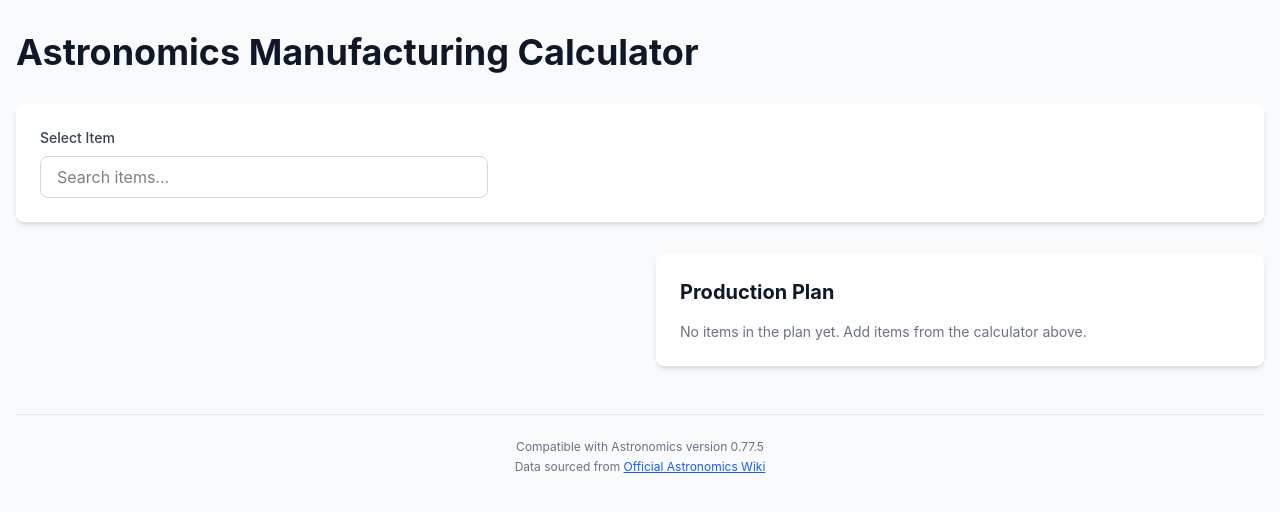
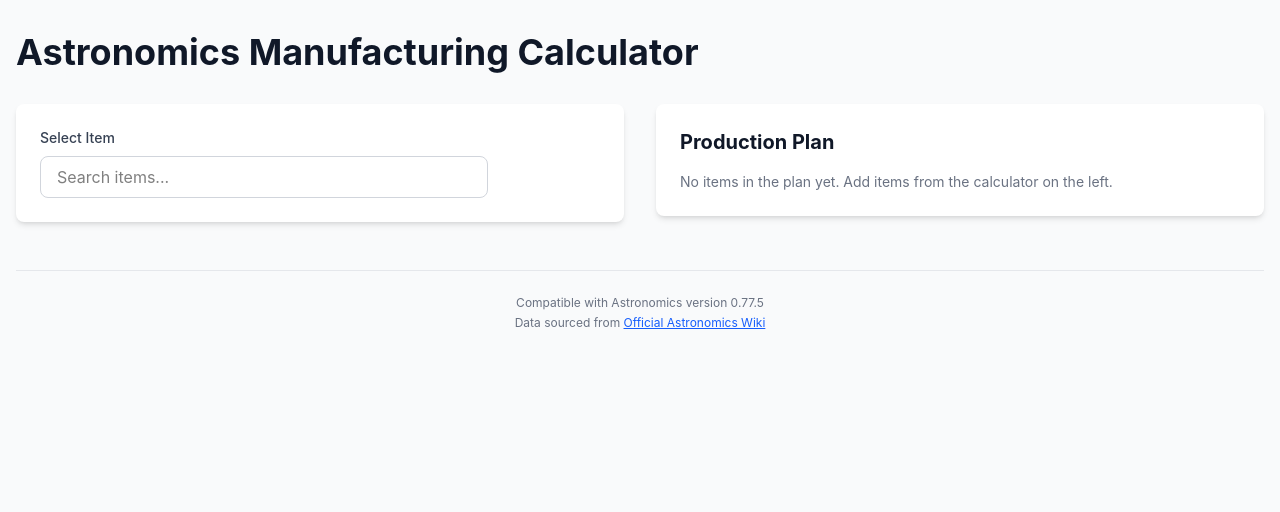
Before and after one commit to k-chop/astronomics-manufacturing-calculator, a React (Vite) app: page / in a window 1280 px wide. Shown: the top 512 px of the page. Built offline with nearby package versions, Linux system fonts and the light colour scheme.

Commit message:
vibe: レイアウト変更

```diff
--- a/src/App.tsx
+++ b/src/App.tsx
@@ -104,36 +104,28 @@ export const App = () => {
           Astronomics Manufacturing Calculator
         </h1>
 
-        <div className="bg-white rounded-lg shadow-md p-6 mb-8">
+        {/* 2-column layout: Left (Calculator) + Right (Production Plan) */}
+        <div className="grid grid-cols-1 lg:grid-cols-2 gap-8">
+          {/* Left Column: Calculator */}
+          <div className="space-y-8">
+            {/* Select Item */}
+            <div className="bg-white rounded-lg shadow-md p-6">
               <label htmlFor={itemSearchId} className="block text-sm font-medium text-gray-700 mb-2">
                 Select Item
               </label>
               <ItemSearch onSelect={handleItemSelect} inputId={itemSearchId} />
             </div>
 
-        {/* Main Content: 2-column layout */}
-        <div className="grid grid-cols-1 lg:grid-cols-2 gap-8">
-          {/* Left Column: Calculator Results */}
-          <div className="space-y-8">
+            {/* Manufacturing Results */}
             {results && selectedItem && (
-              <>
               <ManufacturingResult
                 results={results}
                 targetItem={selectedItem}
                 targetAmount={amount}
                 onAmountChange={handleAmountChange}
                 onReset={handleReset}
+                onAddToPlan={handleAddToPlan}
               />
-                <div className="flex justify-center">
-                  <button
-                    type="button"
-                    onClick={handleAddToPlan}
-                    className="px-6 py-3 bg-purple-600 text-white rounded-lg hover:bg-purple-700 focus:outline-none focus:ring-2 focus:ring-purple-500 font-medium shadow-md"
-                  >
-                    Add to Production Plan
-                  </button>
-                </div>
-              </>
             )}
 
             {results === null && selectedItem && (
--- a/src/components/ManufacturingResult.tsx
+++ b/src/components/ManufacturingResult.tsx
@@ -9,6 +9,7 @@ type ManufacturingResultProps = {
   targetAmount: number;
   onAmountChange: (newAmount: number) => void;
   onReset: () => void;
+  onAddToPlan: () => void;
   locale?: string;
 };
 
@@ -18,14 +19,24 @@ export function ManufacturingResult({
   targetAmount,
   onAmountChange,
   onReset,
+  onAddToPlan,
   locale = "en",
 }: ManufacturingResultProps) {
 
   return (
     <div className="space-y-6">
       <div className="bg-white rounded-lg shadow-md p-6 border-2 border-blue-200">
-        <div className="text-lg font-semibold mb-4">
-          Manufacturing {getItemName(targetItem, locale)}
+        <div className="flex items-center justify-between mb-4">
+          <div className="text-lg font-semibold">
+            Manufacturing {getItemName(targetItem, locale)}
+          </div>
+          <button
+            type="button"
+            onClick={onAddToPlan}
+            className="px-6 py-2 bg-purple-600 text-white rounded-lg hover:bg-purple-700 focus:outline-none focus:ring-2 focus:ring-purple-500 font-medium shadow-md"
+          >
+            Add to Plan
+          </button>
         </div>
         <div className="flex items-center gap-3 flex-wrap">
           <input
--- a/src/components/ProductionPlanList.tsx
+++ b/src/components/ProductionPlanList.tsx
@@ -40,7 +40,7 @@ export function ProductionPlanList({
       <div className="bg-white rounded-lg shadow-md p-6">
         <h2 className="text-xl font-bold mb-4 text-gray-900">Production Plan</h2>
         <p className="text-gray-500 text-sm">
-          No items in the plan yet. Add items from the calculator above.
+          No items in the plan yet. Add items from the calculator on the left.
         </p>
       </div>
     );
```
Lines whose indentation alone changed are shown as unchanged.
